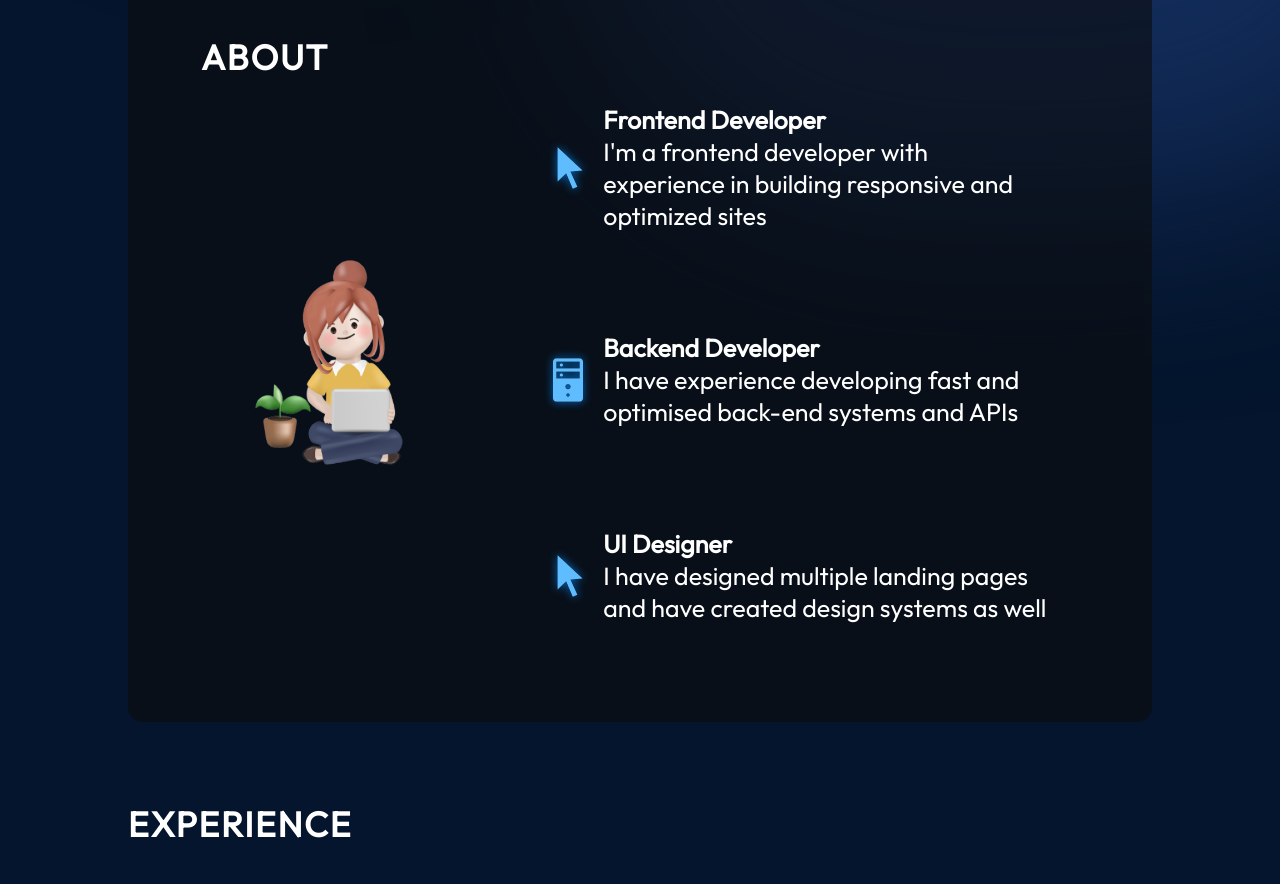
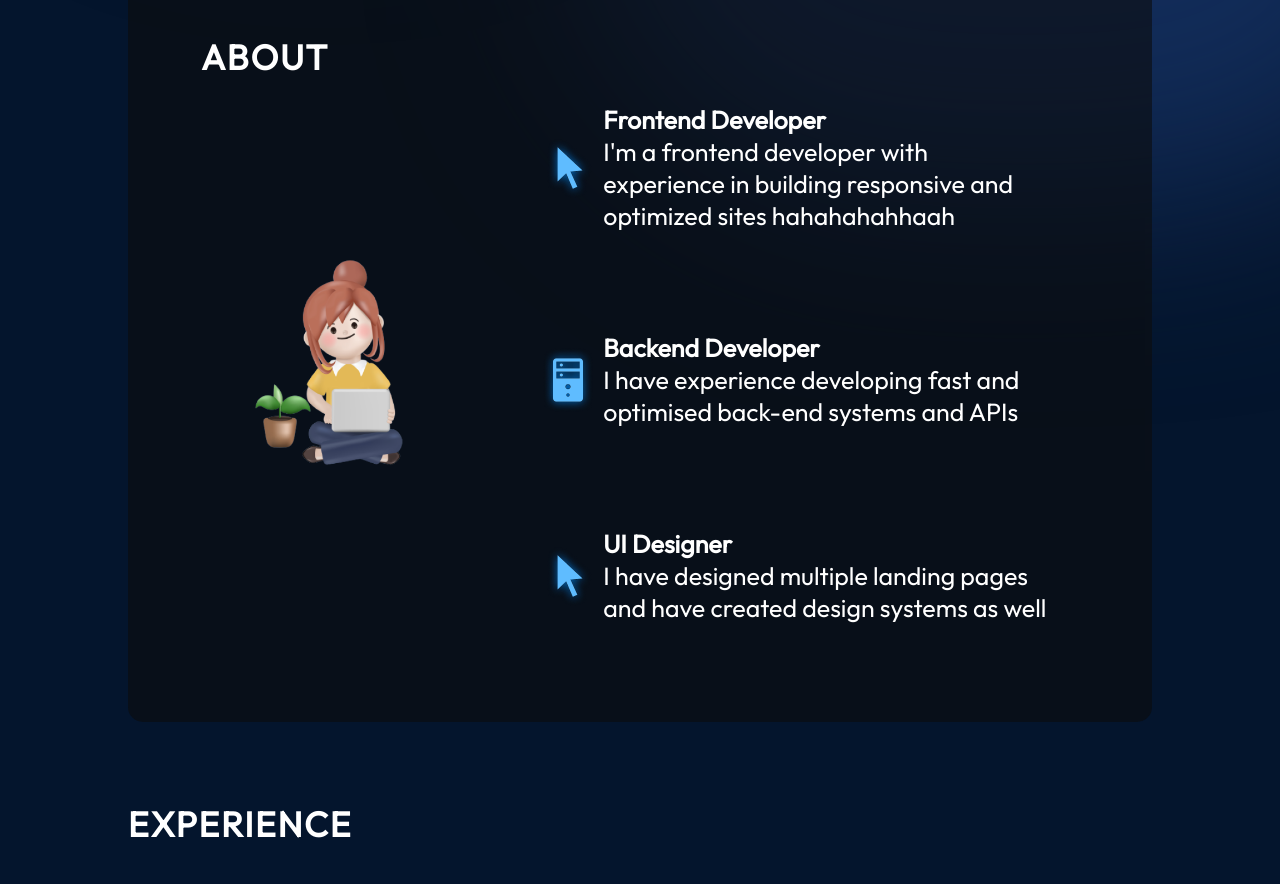
Before and after one commit to aimxnaim/website-resume-diana-main, a React (Vite) app: page / in a window 1280 px wide. Shown: the part 840-1724 px from the top of the page. Built offline with nearby package versions, Linux system fonts and the light colour scheme.

Commit message:
edit about

```diff
--- a/src/components/About/About.jsx
+++ b/src/components/About/About.jsx
@@ -20,7 +20,7 @@ export const About = () => {
               <h3>Frontend Developer</h3>
               <p>
                 I'm a frontend developer with experience in building responsive
-                and optimized sites
+                and optimized sites hahahahahhaah
               </p>
             </div>
           </li>
```
